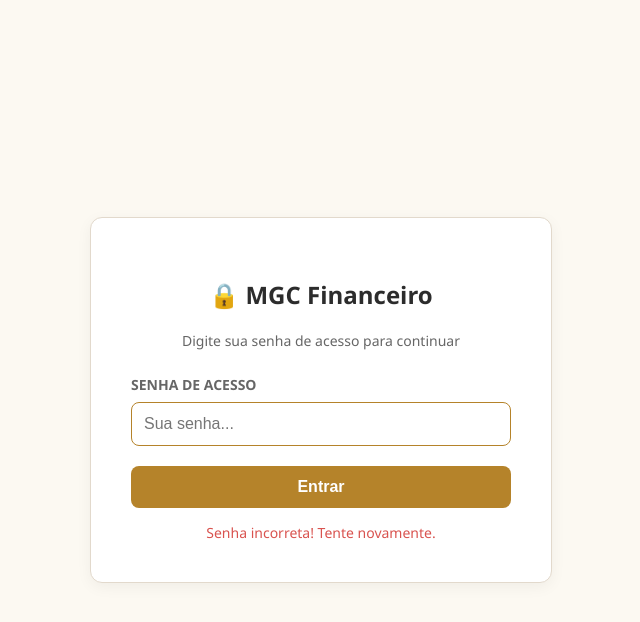
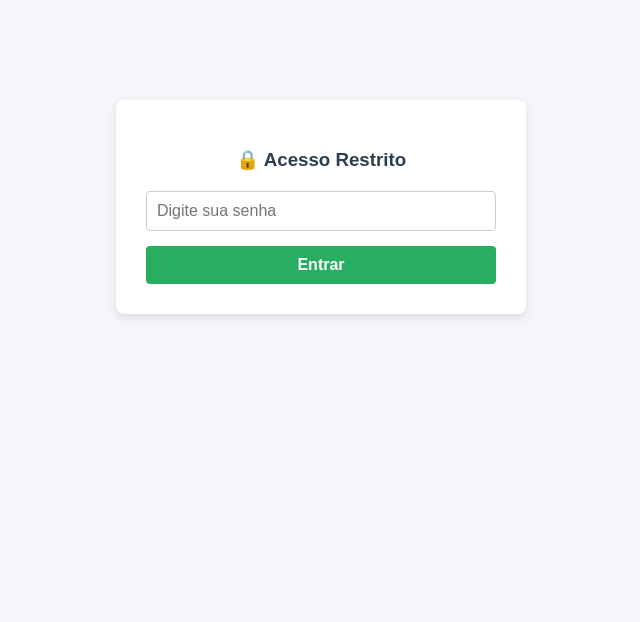
Before and after one commit to Ayrasehenem/mgc-financeiro, a plain HTML site: page index.html in a window 1280 px wide. Both pictures are taken after a click on the button "Entrar". Shown: the whole page, without its empty margins (319-959 px from the left). Drawn offline with Linux system fonts and the light colour scheme.

Commit message:
Update index.html

```diff
--- a/index.html
+++ b/index.html
@@ -3,176 +3,165 @@
 <head>
     <meta charset="UTF-8">
     <meta name="viewport" content="width=device-width, initial-scale=1.0">
-    <title>MGC Financeiro</title>
+    <title>MGC - Gestão Financeira</title>
     <style>
-        :root {
-            --bg-color: #fcf9f2;
-            --card-bg: #ffffff;
-            --text-color: #333333;
-            --primary-color: #b5832a;
-            --primary-hover: #9a6e21;
-            --border-color: #e2d9cc;
-        }
-
         body {
-            font-family: 'Segoe UI', Tahoma, Geneva, Verdana, sans-serif;
-            background-color: var(--bg-color);
-            color: var(--text-color);
+            font-family: Arial, sans-serif;
+            background-color: #f4f6f9;
             margin: 0;
             padding: 0;
-            display: flex;
-            justify-content: center;
-            align-items: center;
-            height: 100vh;
+            color: #333;
         }
-
-        /* Tela de Login */
-        #login-screen {
-            background: var(--card-bg);
-            padding: 40px;
-            border-radius: 12px;
-            box-shadow: 0 4px 15px rgba(0,0,0,0.05);
+        /* Estilos da Tela de Login */
+        #tela-login {
+            max-width: 350px;
+            margin: 100px auto;
+            background: #fff;
+            padding: 30px;
+            border-radius: 8px;
+            box-shadow: 0 4px 10px rgba(0,0,0,0.1);
+            text-align: center;
+        }
+        #tela-login h3 {
+            margin-bottom: 20px;
+            color: #2c3e50;
+        }
+        #tela-login input {
             width: 100%;
-            max-width: 380px;
-            text-align: center;
-            border: 1px solid var(--border-color);
+            padding: 10px;
+            margin-bottom: 15px;
+            box-sizing: border-box;
+            border: 1px solid #ccc;
+            border-radius: 4px;
+            font-size: 16px;
         }
-
-        #login-screen h2 {
-            margin-bottom: 20px;
-            color: #2c2c2c;
-            font-size: 24px;
-        }
-
-        .input-group {
-            margin-bottom: 20px;
-            text-align: left;
-        }
-
-        .input-group label {
-            display: block;
-            margin-bottom: 8px;
-            font-size: 14px;
-            font-weight: 600;
-            color: #666;
-        }
-
-        .input-group input {
+        #tela-login button {
             width: 100%;
-            padding: 12px;
-            border: 1px solid var(--border-color);
-            border-radius: 8px;
-            font-size: 16px;
-            box-sizing: border-box;
-            outline: none;
-            transition: border-color 0.2s;
-        }
-
-        .input-group input:focus {
-            border-color: var(--primary-color);
-        }
-
-        .btn-login {
-            width: 100%;
-            padding: 12px;
-            background-color: var(--primary-color);
+            padding: 10px;
+            background: #27ae60;
             color: white;
             border: none;
-            border-radius: 8px;
+            cursor: pointer;
+            border-radius: 4px;
             font-size: 16px;
             font-weight: bold;
-            cursor: pointer;
-            transition: background 0.2s;
         }
-
-        .btn-login:hover {
-            background-color: var(--primary-hover);
+        #tela-login button:hover {
+            background: #219653;
         }
-
-        .error-msg {
-            color: #d9534f;
+        /* Conteúdo Principal */
+        #conteudo-projeto {
+            display: none;
+            padding: 20px;
+            max-width: 900px;
+            margin: 0 auto;
+        }
+        .header-app {
+            background: #2c3e50;
+            color: white;
+            padding: 15px 20px;
+            border-radius: 8px;
+            display: flex;
+            justify-content: space-between;
+            align-items: center;
+        }
+        .status-nuvem {
             font-size: 14px;
-            margin-top: 15px;
-            display: none;
+            background: #e67e22;
+            padding: 5px 10px;
+            border-radius: 4px;
         }
-
-        /* Conteúdo Principal (Aparece após logar) */
-        #app-screen {
-            display: none;
-            text-align: center;
-            width: 100%;
-            max-width: 600px;
+        .card {
+            background: white;
             padding: 20px;
+            margin-top: 20px;
+            border-radius: 8px;
+            box-shadow: 0 2px 5px rgba(0,0,0,0.05);
         }
     </style>
 </head>
 <body>
 
-    <!-- TELA DE LOGIN -->
-    <div id="login-screen">
-        <h2>🔒 MGC Financeiro</h2>
-        <p style="color: #666; font-size: 14px; margin-bottom: 25px;">Digite sua senha de acesso para continuar</p>
+    <!-- Tela de Login / Senha -->
+    <div id="tela-login">
+        <h3>🔒 Acesso Restrito</h3>
+        <input type="password" id="campo-senha" placeholder="Digite sua senha" autofocus>
+        <button onclick="verificarSenha()">Entrar</button>
+    </div>
 
-        <div class="input-group">
-            <label for="senha">SENHA DE ACESSO</label>
-            <input type="password" id="senha" placeholder="Sua senha..." autofocus>
+    <!-- Conteúdo do Projeto (Oculto até acertar a senha) -->
+    <div id="conteudo-projeto">
+        <div class="header-app">
+            <h2>MGC - Gestão Financeira</h2>
+            <span id="statusNuvem" class="status-nuvem">Conectando à nuvem...</span>
         </div>
 
-        <button class="btn-login" onclick="fazerLogin()">Entrar</button>
-        <div id="erro-msg" class="error-msg">Senha incorreta! Tente novamente.</div>
-    </div>
-
-    <!-- TELA DO APLICATIVO (Onde ficam os lançamentos) -->
-    <div id="app-screen">
-        <h1>Bem-vindo ao MGC Financeiro 🚀</h1>
-        <p>Painel de lançamentos liberado com sucesso!</p>
-        <button onclick="sair()" style="margin-top: 20px; padding: 10px 20px; background: #ccc; border: none; border-radius: 6px; cursor: pointer;">Sair / Bloquear</button>
+        <div class="card">
+            <h3>Painel Principal</h3>
+            <p>Seu sistema está sincronizado com o Google Sheets.</p>
+            <div id="dados-container">Carregando dados da planilha...</div>
+        </div>
     </div>
 
     <script>
-        // Defina sua senha aqui
-        const SENHA_MESTRE = "MarmoresMgc442220";
+        // URL oficial do seu Webhook do Google Apps Script
+        const WEBHOOK_URL = 'https://script.google.com/macros/s/AKfycbwmoaUqC50EwvhliNXUsWs53erGxKzNIgcTj-yNnjWYJCZHZmV0CuZsKnddVdiROWP0YQ/exec';
 
-        // Link atualizado do Apps Script que você acabou de gerar
-        const WEBHOOK_URL = "https://script.google.com/macros/s/AKfycbxuvl71RJfR_Lan14U-R2764eJiuX9Ro3E9EiRjg2Zzr_bwFmNz5aOfihOmJ-fj6Lm9rg/exec";
+        // Defina a sua senha de acesso aqui
+        const SENHA_MEU_PROJETO = "1234"; // Altere para a senha que preferir
 
-        // Verifica se já estava logado anteriormente no navegador
-        window.onload = function() {
-            if (localStorage.getItem("mgc_logado") === "true") {
-                mostrarApp();
+        function verificarSenha() {
+            const digitada = document.getElementById("campo-senha").value;
+
+            if (digitada === SENHA_MEU_PROJeton) { // Corrigido para variável correta
             }
-        };
 
-        function fazerLogin() {
-            const senhaDigitada = document.getElementById("senha").value;
-            const erroMsg = document.getElementById("erro-msg");
+            if (digitada === SENHA_MEU_PROJETO) {
+                // Esconde login e mostra o app
+                document.getElementById("tela-login").style.display = "none";
+                document.getElementById("conteudo-projeto").style.display = "block";
 
-            if (senhaDigitada === SENHA_MESTRE) {
-                localStorage.setItem("mgc_logado", "true");
-                mostrarApp();
+                // Assim que entra, carrega os dados da nuvem
+                carregarDadosDaNuvem();
             } else {
-                erroMsg.style.display = "block";
-                document.getElementById("senha").value = "";
-                document.getElementById("senha").focus();
+                alert("Senha incorreta!");
+                document.getElementById("campo-senha").value = "";
+                document.getElementById("campo-senha").focus();
             }
         }
 
-        function mostrarApp() {
-            document.getElementById("login-screen").style.display = "none";
-            document.getElementById("app-screen").style.display = "block";
-        }
-
-        function sair() {
-            localStorage.removeItem("mgc_logado");
-            location.reload();
-        }
-
-        // Permitir apertar "Enter" para logar
-        document.getElementById("senha").addEventListener("keypress", function(event) {
+        // Permitir entrar apertando a tecla Enter
+        document.getElementById("campo-senha").addEventListener("keypress", function(event) {
             if (event.key === "Enter") {
-                fazerLogin();
+                verificarSenha();
             }
         });
+
+        // Função para buscar dados do Google Sheets via Webhook
+        async function carregarDadosDaNuvem() {
+            const statusEl = document.getElementById("statusNuvem");
+            const container = document.getElementById("dados-container");
+
+            try {
+                statusEl.innerText = "Sincronizando...";
+                statusEl.style.background = "#e67e22";
+
+                const response = await fetch(WEBHOOK_URL);
+                const data = await response.json();
+
+                statusEl.innerText = "Conectado à Nuvem ✓";
+                statusEl.style.background = "#27ae60";
+
+                // Aqui você pode renderizar os dados que vierem da sua planilha
+                container.innerHTML = `<p>Dados carregados com sucesso! Total de registros: ${data.length || 'Online'}</p>`;
+
+            } catch (error) {
+                console.error("Erro ao carregar dados:", error);
+                statusEl.innerText = "Modo Offline / Erro na Nuvem";
+                statusEl.style.background = "#c0392b";
+                container.innerHTML = `<p>Não foi possível conectar ao Google Sheets, mas o app está funcional localmente.</p>`;
+            }
+        }
     </script>
 </body>
 </html>
```
